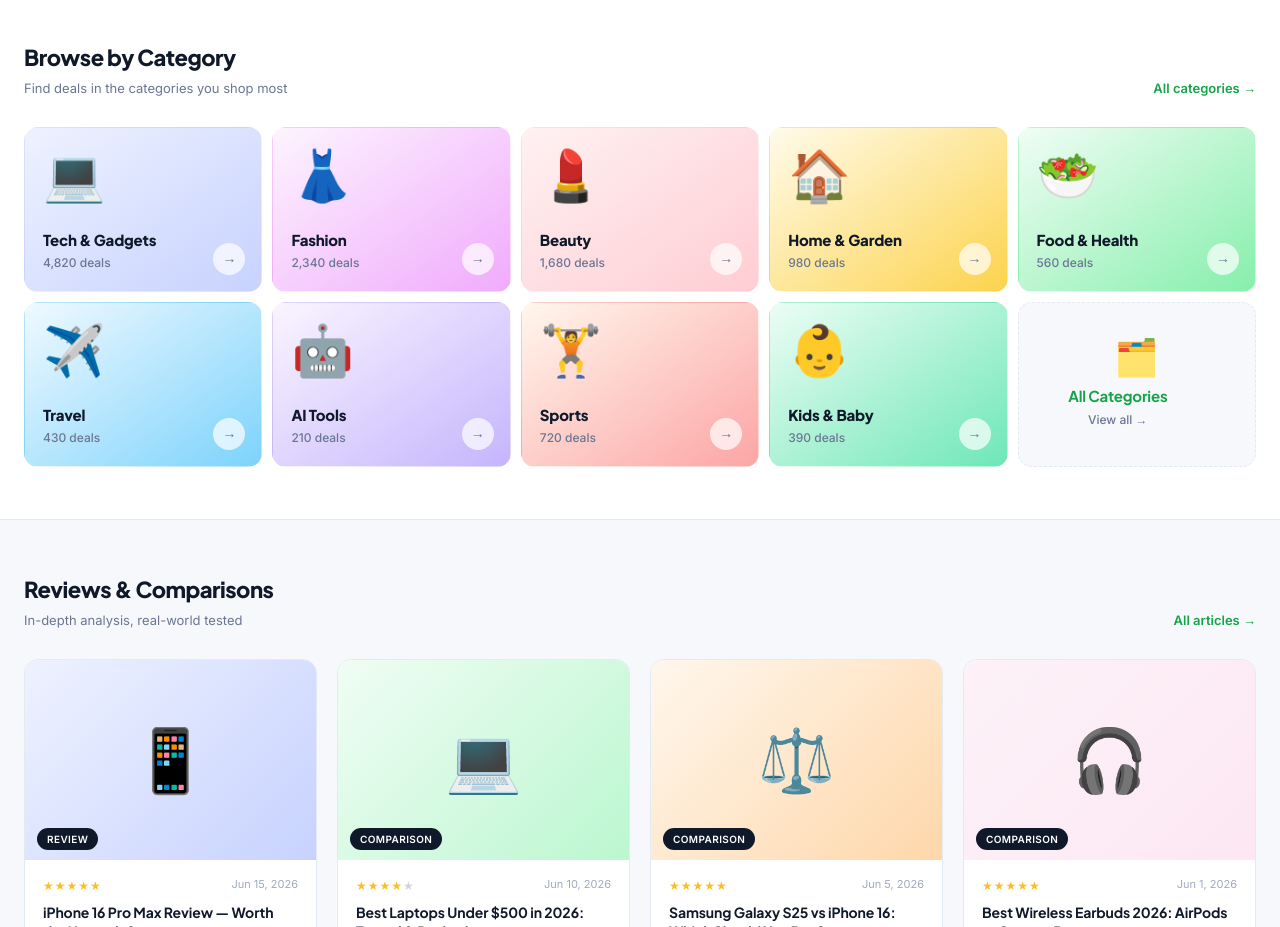
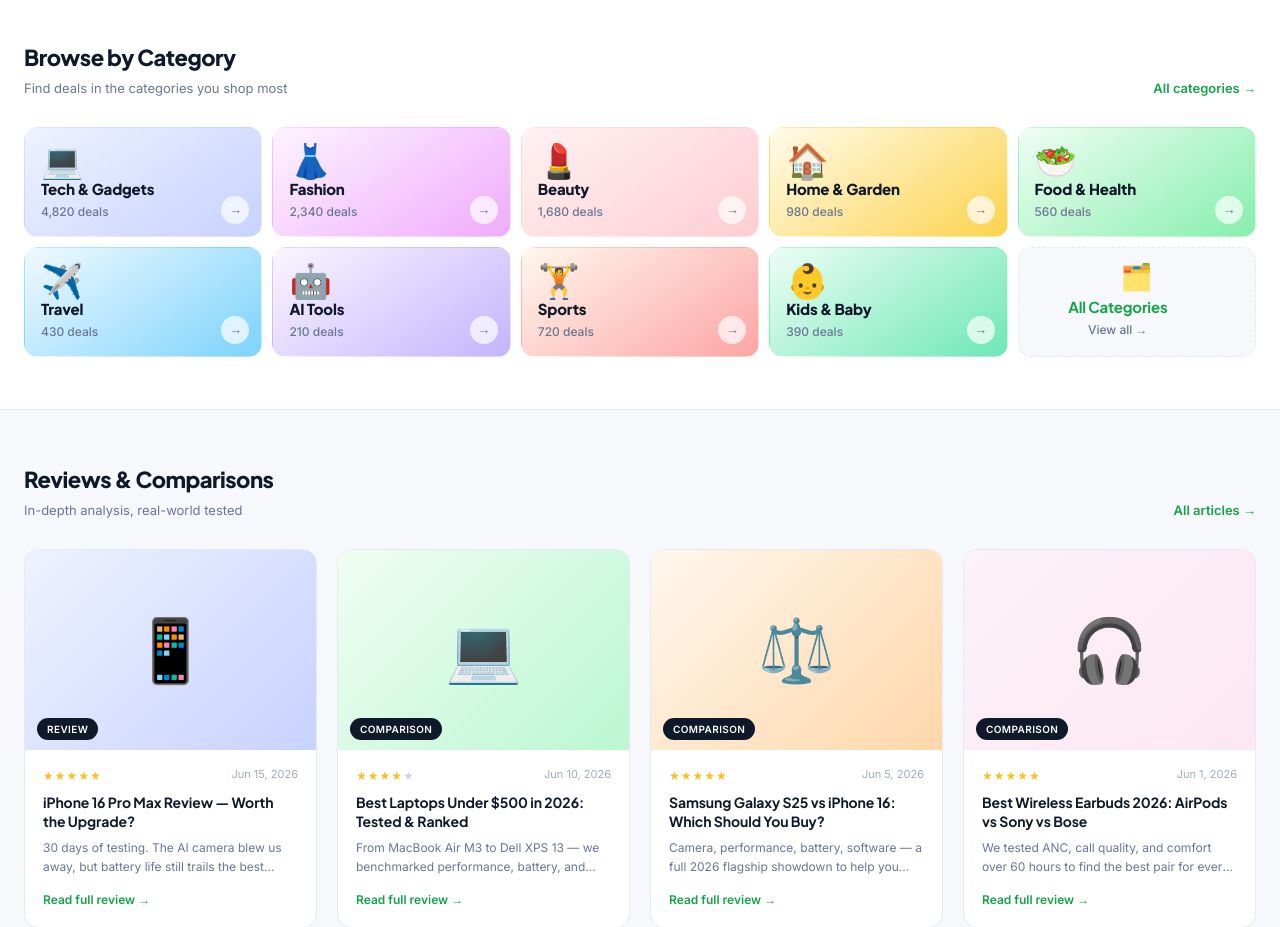
Before and after one commit to duypd-nd/offerdy, a Next.js app: page / in a window 1280 px wide. Shown: the part 1780-2707 px from the top of the page. Built offline with nearby package versions, Linux system fonts and the light colour scheme; no server answers.

Commit message:
fix: thu gon chieu cao khung Browse by Category o trang chu
Card qua cao (min-height 165px) so voi noi dung ben trong. Giam
xuong 110px, thu nho padding (22px->16px), emoji (50px->34px), nut
mui ten (32px->28px) cho gon gang hon, van giu du khong gian cho
ten category va so luong deal.

```diff
--- a/src/app/globals.css
+++ b/src/app/globals.css
@@ -191,13 +191,13 @@ a.announce-bar:hover{background:var(--green-dark)}
 .cat-section{background:var(--white);padding:52px 0;border-top:1px solid var(--border);border-bottom:1px solid var(--border)}
 .cat-inner{max-width:1280px;margin:0 auto;padding:0 24px}
 .cat-grid{display:grid;grid-template-columns:repeat(5,1fr);gap:10px}
-.cat-card{position:relative;border-radius:var(--r);overflow:hidden;cursor:pointer;padding:22px 18px 18px;display:flex;flex-direction:column;align-items:flex-start;justify-content:space-between;min-height:165px;border:1.5px solid transparent;transition:transform .22s,box-shadow .22s,border-color .22s;text-decoration:none}
+.cat-card{position:relative;border-radius:var(--r);overflow:hidden;cursor:pointer;padding:16px 16px 14px;display:flex;flex-direction:column;align-items:flex-start;justify-content:space-between;min-height:110px;border:1.5px solid transparent;transition:transform .22s,box-shadow .22s,border-color .22s;text-decoration:none}
 .cat-card:hover{transform:translateY(-5px);box-shadow:0 16px 40px rgba(15,25,41,.1);border-color:rgba(0,0,0,.07)}
-.cat-emoji{font-size:50px;line-height:1;display:block;flex-shrink:0}
+.cat-emoji{font-size:34px;line-height:1;display:block;flex-shrink:0}
 .cat-info{padding-right:38px}
 .cat-name{font-family:var(--font-d),system-ui,sans-serif;font-size:15px;font-weight:800;color:var(--text);line-height:1.25;letter-spacing:-.2px}
 .cat-count{font-size:12px;color:var(--muted);font-weight:500;margin-top:4px}
-.cat-arr{position:absolute;bottom:16px;right:16px;width:32px;height:32px;border-radius:50%;background:rgba(255,255,255,.7);display:flex;align-items:center;justify-content:center;font-size:14px;color:var(--muted);transition:background .2s,color .2s,transform .2s;backdrop-filter:blur(8px)}
+.cat-arr{position:absolute;bottom:12px;right:12px;width:28px;height:28px;border-radius:50%;background:rgba(255,255,255,.7);display:flex;align-items:center;justify-content:center;font-size:13px;color:var(--muted);transition:background .2s,color .2s,transform .2s;backdrop-filter:blur(8px)}
 .cat-card:hover .cat-arr{background:var(--green);color:white;transform:translateX(2px)}
 .ci-tech{background:linear-gradient(145deg,#EEF2FF 0%,#C7D2FE 100%)}
 .ci-fashion{background:linear-gradient(145deg,#FDF4FF 0%,#F0ABFC 100%)}
@@ -208,10 +208,10 @@ a.announce-bar:hover{background:var(--green-dark)}
 .ci-ai{background:linear-gradient(145deg,#FAF5FF 0%,#C4B5FD 100%)}
 .ci-sports{background:linear-gradient(145deg,#FFF7ED 0%,#FCA5A5 100%)}
 .ci-kids{background:linear-gradient(145deg,#ECFDF5 0%,#6EE7B7 100%)}
-.ci-all{background:var(--bg);border:1.5px dashed var(--border)!important;display:flex;flex-direction:column;align-items:center;justify-content:center;text-align:center;padding:22px 16px;min-height:165px}
+.ci-all{background:var(--bg);border:1.5px dashed var(--border)!important;display:flex;flex-direction:column;align-items:center;justify-content:center;text-align:center;padding:16px;min-height:110px}
 .ci-all .cat-name{font-size:15px;font-weight:700;color:var(--green-dark);text-align:center}
 .ci-all .cat-count{color:var(--muted);text-align:center;font-size:12px}
-.ci-all .cat-emoji{font-size:36px;margin-bottom:12px}
+.ci-all .cat-emoji{font-size:26px;margin-bottom:8px}
 .ci-all:hover{border-color:var(--green)!important;background:var(--green-50)!important;transform:translateY(-5px);box-shadow:0 16px 40px rgba(15,25,41,.08)}
 
 /* ── STATIC PAGES ── */
```
